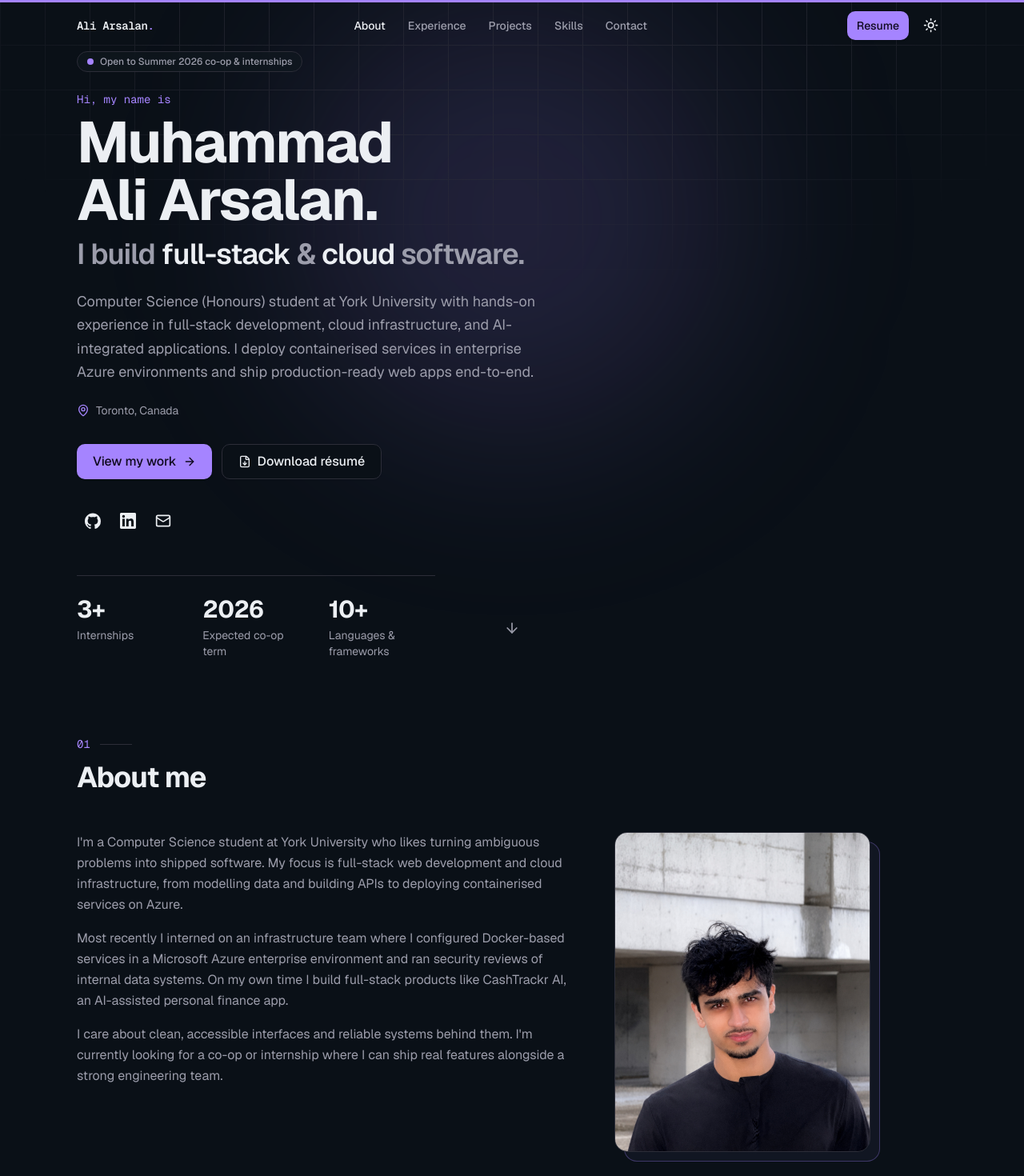
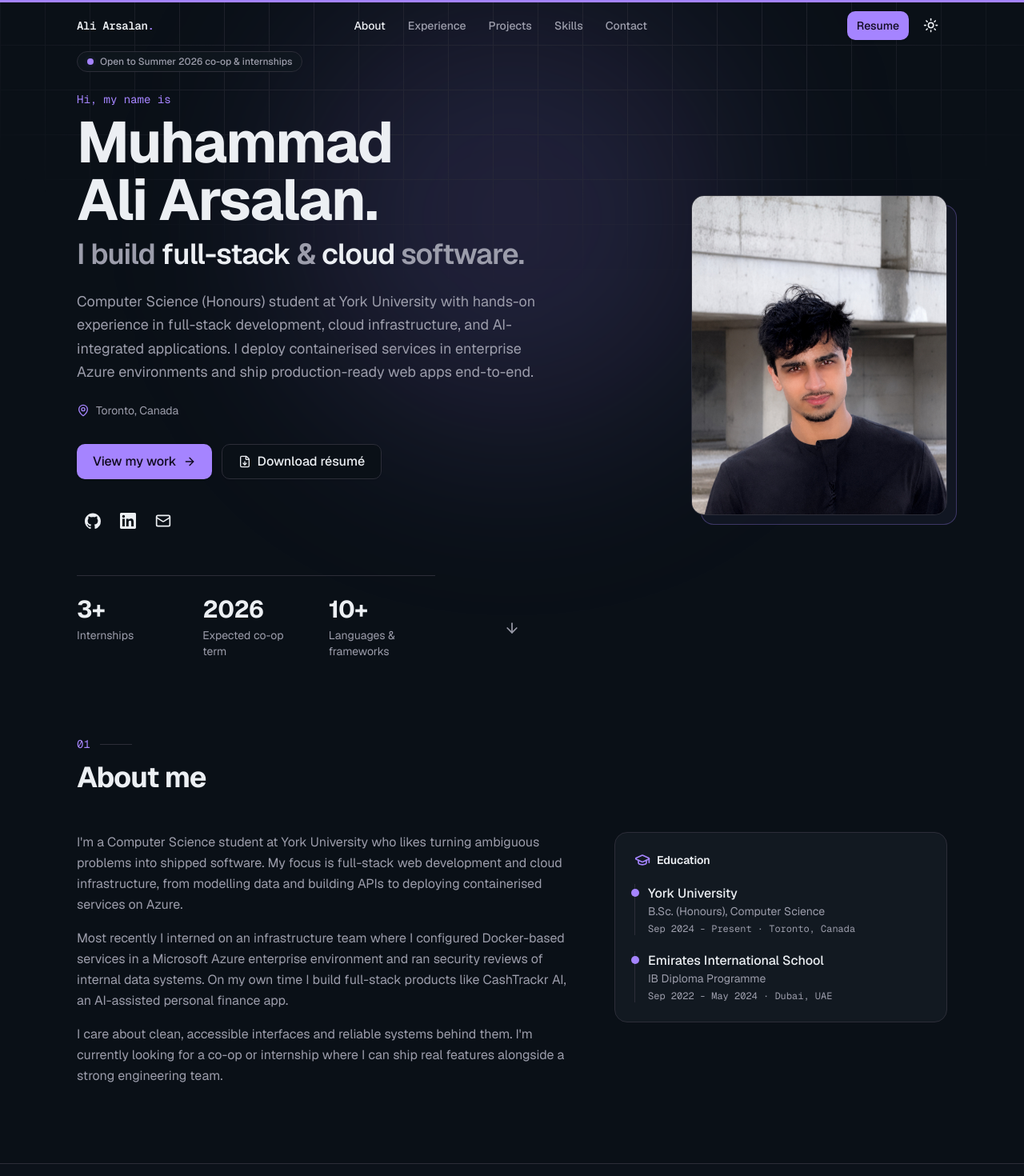
Before and after one commit to nowayitsali/portfolio, a Next.js app: page / in a window 1280 px wide. Shown: the top 1470 px of the page at 80% size. Built offline with nearby package versions, Linux system fonts and the light colour scheme.

Commit message:
move portrait to hero and education to about

```diff
--- a/src/components/sections/about.tsx
+++ b/src/components/sections/about.tsx
@@ -3,7 +3,6 @@ import { GraduationCap } from "lucide-react";
 import { education, profile } from "@/lib/data";
 import { SectionHeading } from "@/components/section-heading";
 import { Reveal } from "@/components/reveal";
-import { Portrait } from "@/components/portrait";
 
 export function About() {
   return (
@@ -17,11 +16,7 @@ export function About() {
           ))}
         </Reveal>
 
-        <div className="space-y-8">
-          <Reveal className="flex justify-center lg:justify-start">
-            <Portrait />
-          </Reveal>
-
+        <div>
           <Reveal delay={0.1}>
             <div className="rounded-xl border border-border bg-card p-6">
               <div className="flex items-center gap-2 text-sm font-semibold">
--- a/src/components/sections/hero.tsx
+++ b/src/components/sections/hero.tsx
@@ -5,6 +5,7 @@ import { motion } from "motion/react";
 
 import { profile, socials, stats } from "@/lib/data";
 import { Button } from "@/components/ui/button";
+import { Portrait } from "@/components/portrait";
 
 const container = {
   hidden: {},
@@ -35,8 +36,9 @@ export function Hero() {
           variants={container}
           initial="hidden"
           animate="visible"
-          className="max-w-3xl"
+          className="grid items-center gap-12 lg:grid-cols-[minmax(0,1.35fr)_minmax(280px,0.65fr)]"
         >
+          <div className="max-w-3xl">
             <motion.div variants={item}>
               <span className="inline-flex items-center gap-2 rounded-full border border-border bg-card/60 px-3 py-1 text-xs font-medium text-muted-foreground backdrop-blur">
                 <span className="relative flex size-2">
@@ -137,6 +139,14 @@ export function Hero() {
                 </div>
               ))}
             </motion.dl>
+          </div>
+
+          <motion.div
+            variants={item}
+            className="mx-auto w-full max-w-[18rem] sm:max-w-[20rem] lg:mx-0 lg:justify-self-end"
+          >
+            <Portrait />
+          </motion.div>
         </motion.div>
       </div>
 
```
Lines whose indentation alone changed are shown as unchanged.
